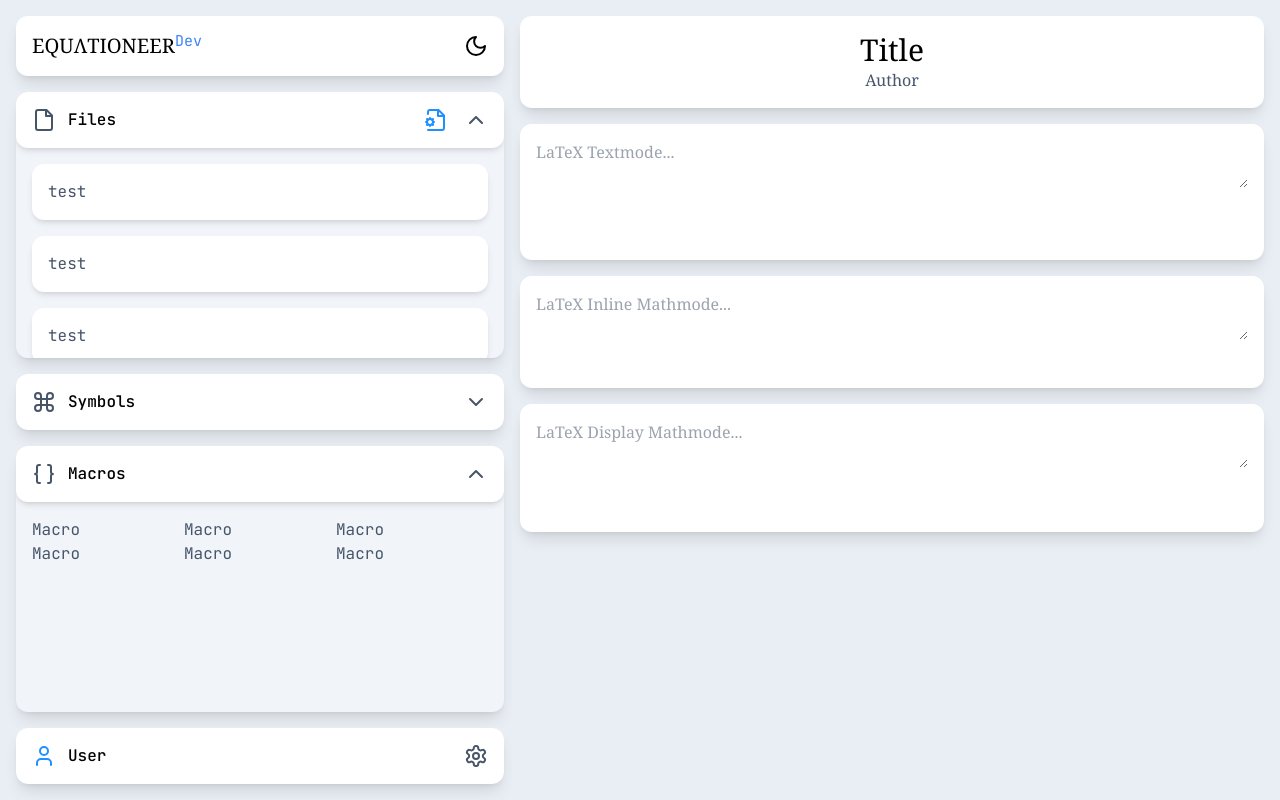
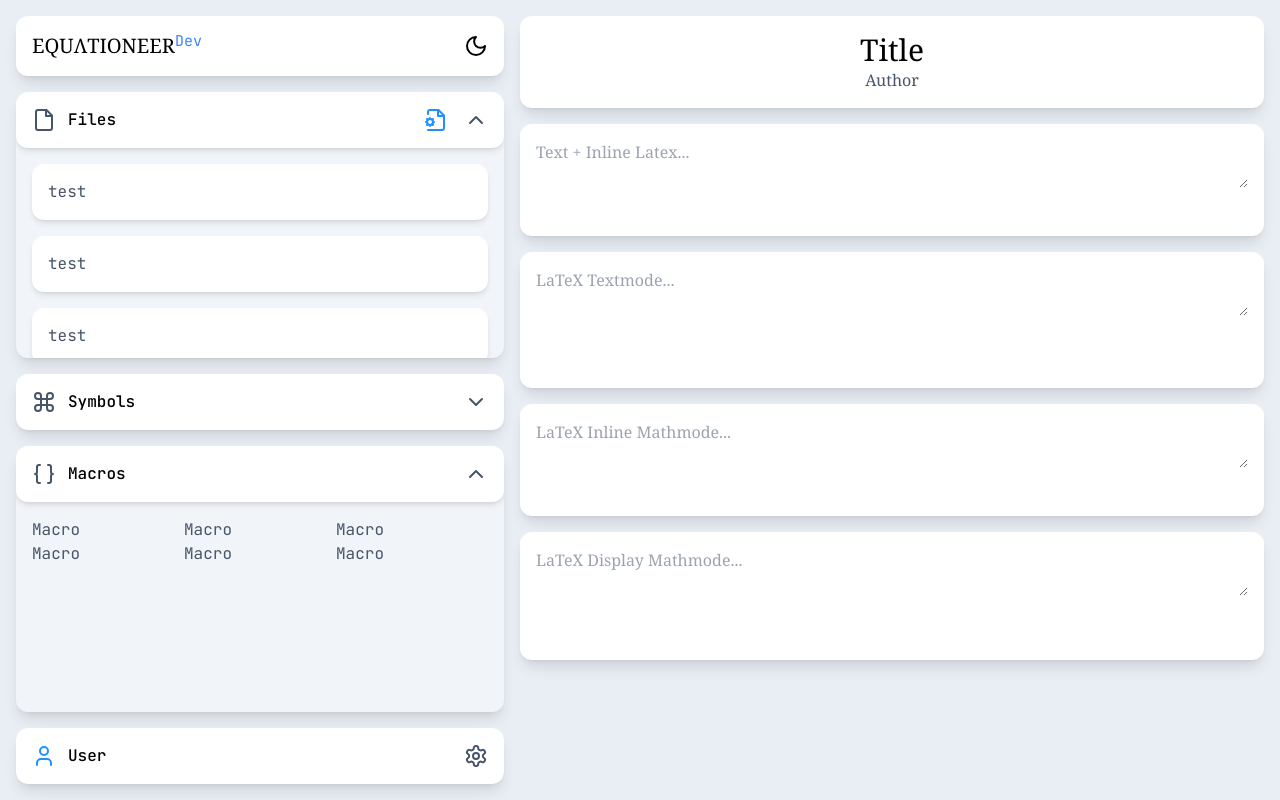
Before and after one commit to Jokauppi/Equationeer, a React (Vite) app: page / in a window 1280 px wide. Built offline with nearby package versions, Linux system fonts and the light colour scheme.

Commit message:
textbox with working inline latex, displaystyle WIP

```diff
--- a/src/components/PageColumn.tsx
+++ b/src/components/PageColumn.tsx
@@ -1,6 +1,7 @@
 import React from 'react';
 import Box from './common/Box';
 import KaTeXBox from './KaTeXBox';
+import TextBox from './TextBox';
 
 function PageColumn() {
   return (
@@ -11,6 +12,7 @@ function PageColumn() {
             <h1 className="text-3xl text-black dark:text-white">Title</h1>
             <p>Author</p>
           </Box>
+          <TextBox />
           <KaTeXBox type="text" />
           <KaTeXBox type="inline" />
           <KaTeXBox type="display" />
--- /dev/null
+++ b/src/components/TextBox.tsx
@@ -0,0 +1,78 @@
+import React, { useState } from 'react';
+import 'katex/dist/katex.min.css';
+import katex, { KatexOptions } from 'katex';
+import Box from './common/Box';
+
+// type TextBoxProps = {};
+
+const splitText = (input: string) => {
+  const split = input.split(/(?<!\\)(?:\$|\\\(|\\\)|\\\[\]|\\\[\])(?!\\)/);
+  const text = split.filter((_, i) => i % 2 === 0);
+  const math = split.filter((_, i) => i % 2 === 1);
+  return { text, math };
+};
+
+const removeMathLimiters = (math: string[]) => math.map((m) => {
+  if (m.startsWith('$$') && m.endsWith('$$')) {
+    return `\\displaystyle ${m.slice(2, -2)}`;
+  }
+  if (m.startsWith('$') && m.endsWith('$')) {
+    return m.slice(1, -1);
+  }
+  if (m.startsWith('\\(') && m.endsWith('\\)')) {
+    return m.slice(2, -2);
+  }
+  if (m.startsWith('\\[') && m.endsWith('\\]')) {
+    return `\\displaystyle ${m.slice(2, -2)}`;
+  }
+  return m;
+});
+
+const renderKaTeX = (input: string, options?: KatexOptions) => katex.renderToString(String.raw`${input}`, {
+  throwOnError: false,
+  output: 'html',
+  ...options,
+});
+
+const renderText = (input: string) => {
+  const { text, math } = splitText(input);
+  const mathWithoutLimiters = removeMathLimiters(math);
+
+  return text.map((t, i) => {
+    if (i >= mathWithoutLimiters.length) {
+      return `<span>${t}</span>`;
+    }
+    return `<span>${t}</span>${renderKaTeX(mathWithoutLimiters[i], { displayMode: false }) ?? ''}`;
+  }).join('');
+};
+
+function TextBox() {
+  const [text, setText] = useState<string | undefined>(undefined);
+
+  return (
+    <Box fit>
+      <div className="flex flex-col h-full justify-start items-center gap-y-4 overflow-hidden">
+        <textarea
+          placeholder="Text + Inline Latex..."
+          value={text}
+          onChange={(event) => {
+            setText(event.target.value);
+          }}
+          className="box-border text-neutral-400 w-full bg-white dark:bg-neutral-800 focus:outline-none"
+        />
+        <div
+          className="w-full h-fit scrollbar-thin"
+          // eslint-disable-next-line react/no-danger
+          dangerouslySetInnerHTML={
+            { __html: renderText(text ?? '') }
+          }
+        />
+        <div className="w-full text-stone-600">
+          {text ?? ''}
+        </div>
+      </div>
+    </Box>
+  );
+}
+
+export default TextBox;
```
